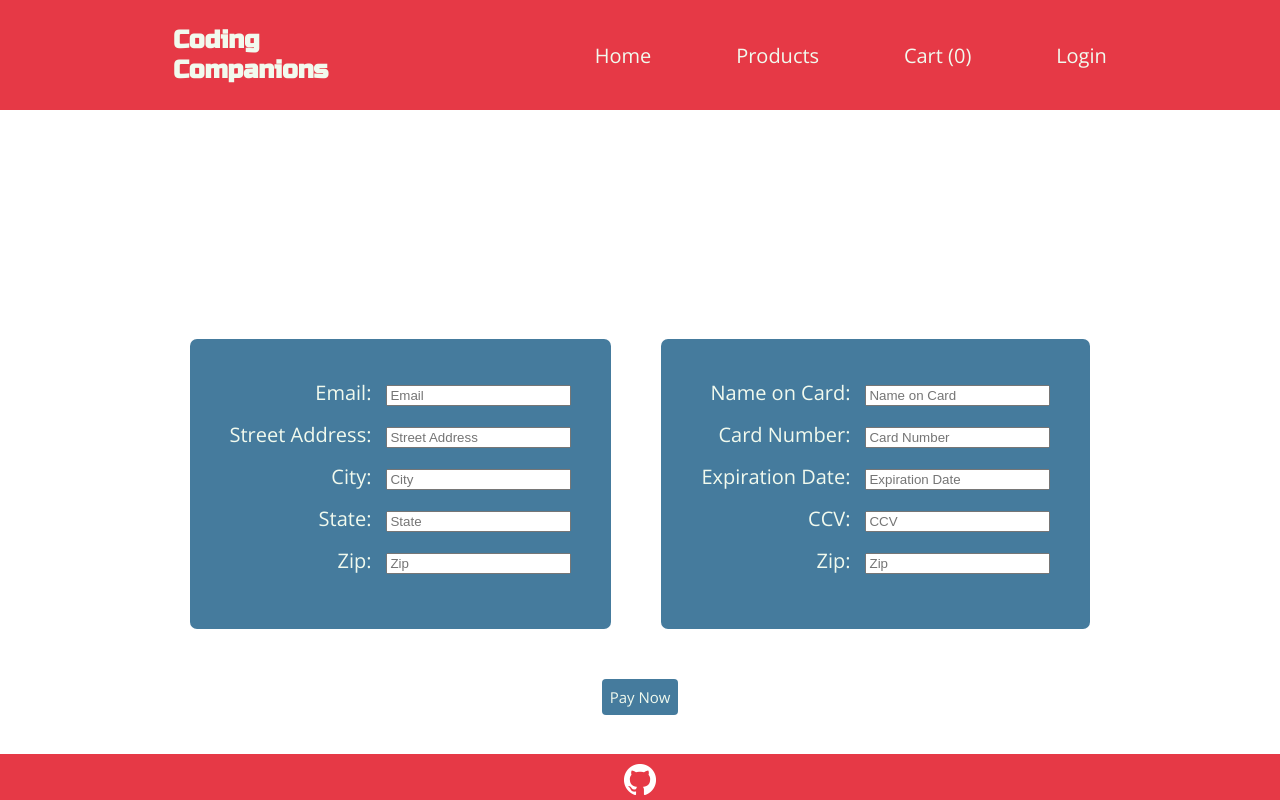
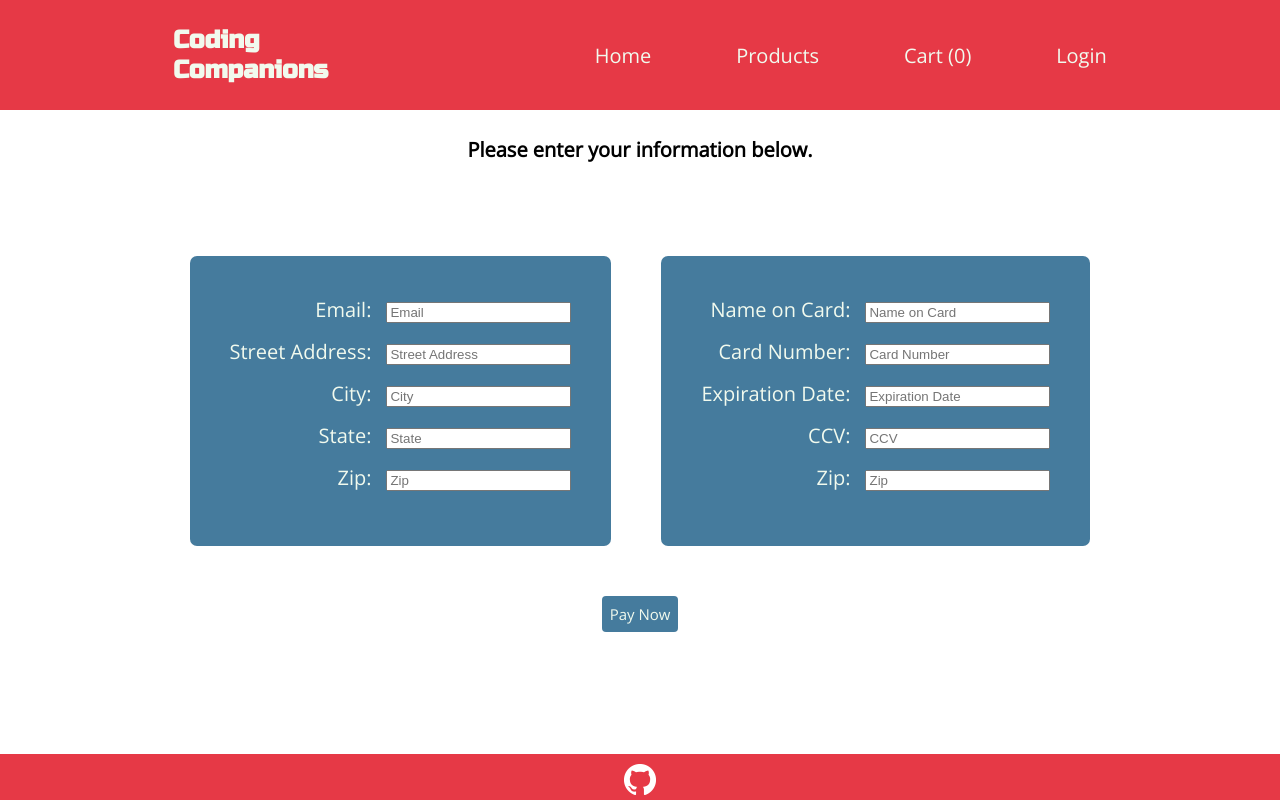
Before and after one commit to MaxVillagomez/coding-companions, a React (Create React App) app: page /checkout in a window 1280 px wide. Built offline with nearby package versions, Linux system fonts and the light colour scheme; no server answers.

Commit message:
feat(css) changes to user experience on site

```diff
--- a/src/components/Checkout.js
+++ b/src/components/Checkout.js
@@ -10,6 +10,9 @@ const Checkout = ({ cardNumber, setCardNumber, cart, setCart }) => {
   };
   return (
     <div className="checkout-container">
+      <div className="checkout-text-container">
+        <h1 className="checkout-text">Please enter your information below.</h1>
+      </div>
       <div className="checkout-form-container">
         <div className="credentials">
           <form className="credentials-form">
--- a/src/components/Login.js
+++ b/src/components/Login.js
@@ -69,8 +69,8 @@ const Login = (props) => {
           ></input>
         </label>
         <div className="login-button-and-link-container">
-          <button type="submit">Login</button>
-          <button type="submit" onClick={handleDemoSubmit}>Demo User</button>
+          <button className="login-button" type="submit">Login</button>
+          <button className="demo-button" type="submit" onClick={handleDemoSubmit}>Demo User</button>
           <Link className="register-link" to="/register">
             New User? Register here!
           </Link>
--- a/src/components/Navbar.js
+++ b/src/components/Navbar.js
@@ -39,7 +39,7 @@ const Navbar = ({
             </Link>
           ) : null}
           {isLoggedIn ? (
-            <button onClick={logOut}>Logout</button>
+            <button className="logout-button" onClick={logOut}>Logout</button>
           ) : (
             <Link className="nav-link" to="/login">
               Login
--- a/src/style/App.css
+++ b/src/style/App.css
@@ -28,13 +28,23 @@
 
 .nav-bar {
   display: flex;
-  /* position: fixed; */
+  position: fixed;
   flex-direction: row;
   justify-content: space-evenly;
   background-color: #e63946ff;
   font-family: "Russo One", sans-serif;
   font-size: 20px;
-  /* width: 100%; */
+  width: 100%;
+}
+
+.logout-button {
+  text-decoration: none;
+  border: none;
+  color: #e63946ff;
+  background-color: #f1faee;
+  border-radius: 4px;
+  font-size: 15px;
+  font-family: "Open Sans", sans-serif;
 }
 
 .nav-link-container {
@@ -150,10 +160,9 @@ a > img {
 
 .form-container {
   display: flex;
-  width: 100%;
   align-items: center;
   flex-direction: column;
-  margin: 0px;
+  margin-bottom: 200px;
 }
 
 .login-form {
@@ -175,6 +184,10 @@ a > img {
   align-items: center;
   margin-right: 50px;
   margin-top: 30px;
+}
+
+.login-button {
+  margin-bottom: 20px;
 }
 
 .register-link {
@@ -248,6 +261,8 @@ button:hover {
   font-family: "Open Sans", sans-serif;
   color: #1d3557ff;
   width: 100%;
+  margin-top: 20px;
+  margin-bottom: 20px;
 }
 
 .cart-box {
@@ -259,8 +274,8 @@ button:hover {
 }
 
 .cart-image {
-  max-width: 8vw;
-  max-height: 8vh;
+  max-width: 5vw;
+  max-height: 5vh;
 }
 
 button {
@@ -271,7 +286,7 @@ button {
   border-radius: 4px;
   font-size: 15px;
   font-family: "Open Sans", sans-serif;
-  margin-bottom: 10px;
+  /* margin-bottom: 10px; */
 }
 
 .cart-button {
@@ -292,8 +307,17 @@ button {
 .checkout-button-container {
   display: flex;
   justify-content: flex-end;
-  margin-top: 50px;
   margin-right: 50px;
+}
+
+.checkout-text-container {
+  display: flex;
+  justify-content: center;
+}
+.checkout-text {
+  display: flex;
+  font-size: 20px;
+  font-family: "Open Sans", sans-serif;
 }
 
 .checkout-button {
@@ -311,19 +335,18 @@ button {
 .checkout-container {
   display: flex;
   flex-direction: column;
-  align-content: center;
 }
 
 .checkout-form-button-container {
   display: flex;
   justify-content: center;
+  align-items: center;
   margin-top: 50px;
 }
 
 .checkout-form-container {
   display: flex;
   width: 100%;
-  align-items: center;
   justify-content: center;
   flex-direction: row;
 }
@@ -339,7 +362,7 @@ button {
   color: #f1faee;
   border-radius: 7px;
   padding: 40px;
-  margin-top: 200px;
+  margin-top: 80px;
   margin-right: 50px;
 }
 
@@ -354,7 +377,7 @@ button {
   color: #f1faee;
   border-radius: 7px;
   padding: 40px;
-  margin-top: 200px;
+  margin-top: 80px;
 }
 
 .subtotal {
@@ -426,6 +449,8 @@ button {
   width: 100%;
   justify-content: center;
   /* padding: 50px; */
+  margin-top: 120px;
+  margin-bottom: 50px;
   gap: 30px;
 }
 
@@ -438,7 +463,7 @@ button {
   border-radius: 4px;
   font-size: 14px;
   font-family: "Open Sans", sans-serif;
-  width: 30%;
+  width: 20%;
   padding: 8px;
   margin-top: 20px;
   border: 2px solid black;
```
